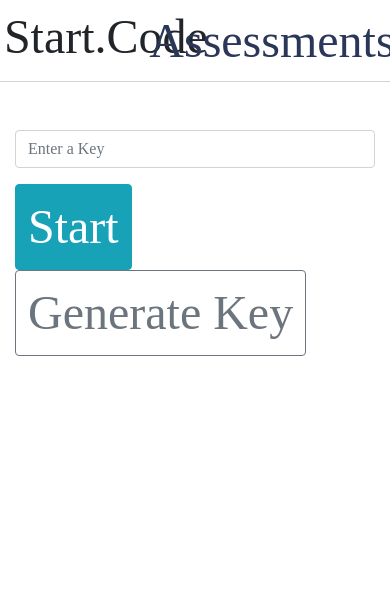
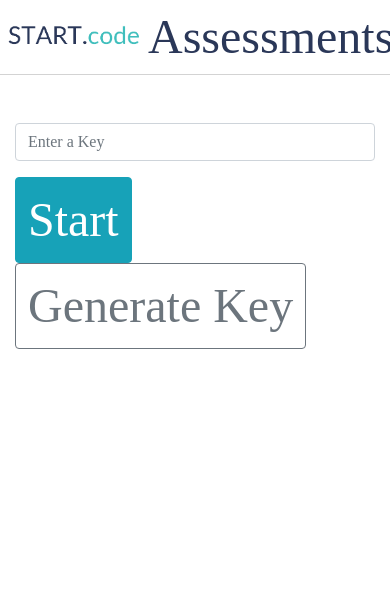
Before and after one commit to mixbened/assessments, a Flask app: page / in a window 390 px wide. Shown: the top 596 px of that part. Run offline with Flask 2, Linux system fonts and the light colour scheme; the page is wider than the window, and the part outside it is not shown; some libraries are stand-ins or nearby versions.

```diff
--- a/static/css/style.css
+++ b/static/css/style.css
@@ -27,7 +27,7 @@ iframe {
 nav {
     /*background: #2a3758;*/
     border-bottom: 1px solid lightgrey;
-    padding: 1%;
+    padding: 0;
     display: flex;
 }
 
@@ -71,7 +71,7 @@ h4 {
 #logo {
     float: left;
     width: 50%;
-    max-width: 200px;
+    max-width: 150px;
 }
 
 .btn-outline-success {
@@ -123,10 +123,10 @@ h5 {
         font-size: 1.5em;
     }
     .container {
-        width: 100%;
+        max-width: 100%;
     }
     #logo {
-        width: 90%;
+        width: 200px;
     }
     .question {
         width: 90%;
--- a/templates/base.html
+++ b/templates/base.html
@@ -11,7 +11,7 @@
     <body>
     <nav class="row align-items-center">
         <div class="col-4">
-            <h2>Start.Code</h2>
+            <img id="logo" src="{{ url_for('static', filename='../static/img/start.code.png')}}" alt="start.code logo">
         </div>
         <div class="col-8">
             {% if test %}
```
Also changed, not shown: other parts of templates/base.html (+1 -1 lines), static/img/start.code.png (added).
